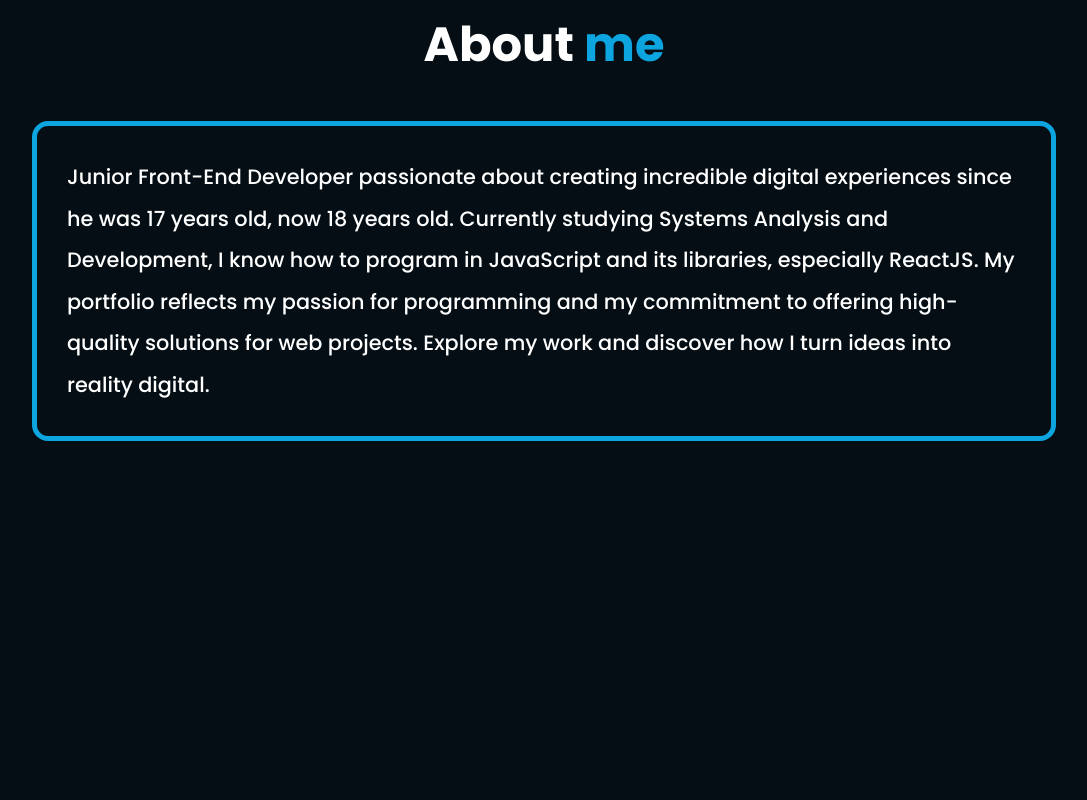
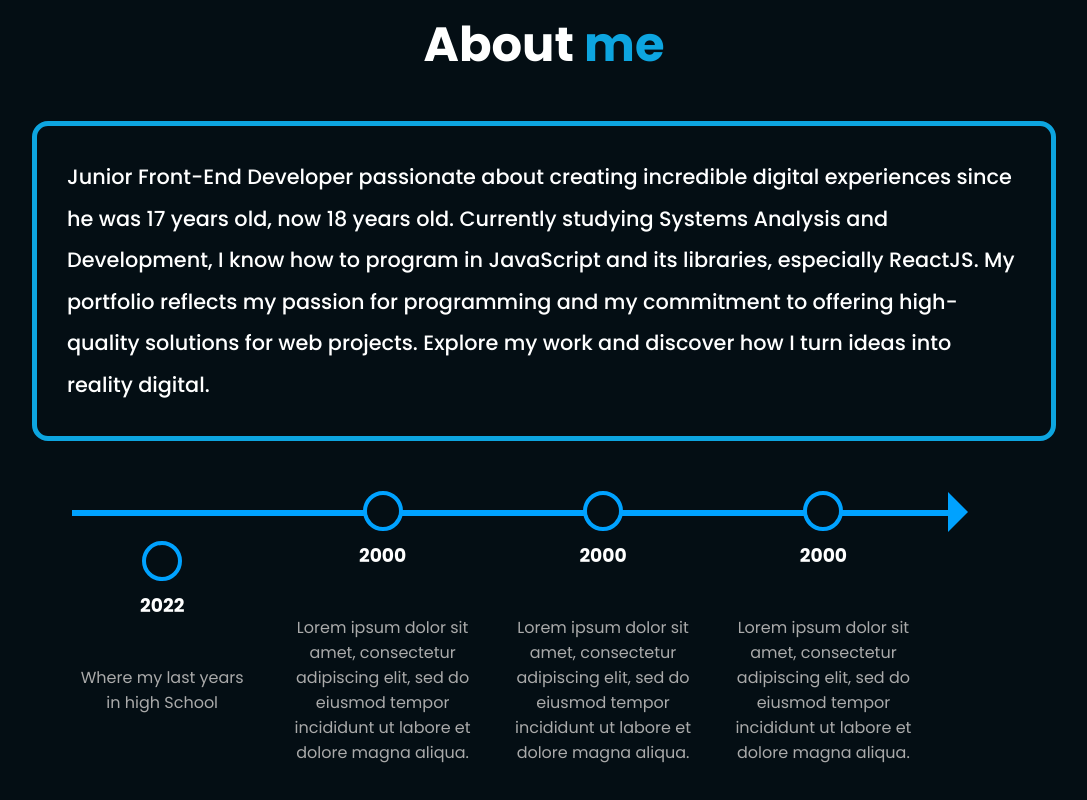
Before and after one commit to albert-claudio/albert-claudio-portfolio, a plain HTML site: page index.html in a window 1280 px wide. Shown: the part 1010-1810 px from the top of the page, without its empty margins (96-1183 px from the left). Before the commit the page ends 1451 px from the top, so only its background shows below. Drawn offline with Linux system fonts and the light colour scheme.

Commit message:
Add files via upload

```diff
--- a/index.html
+++ b/index.html
@@ -55,6 +55,31 @@
                     libraries, especially ReactJS. My portfolio reflects my passion for programming and my commitment to offering
                     high-quality solutions for web projects. Explore my work and discover how I turn ideas into reality digital.</p>
             </div>
+
+            <div class="timeline">
+                <div class="timeline-item">
+                    <div class="circle"></div>
+                    <h3>2022</h3>
+                    <p>Where my last years in high School</p>
+                </div>
+                <div class="timeline-item">
+                    <div class="circle"></div>
+                    <h3>2000</h3>
+                    <p>Lorem ipsum dolor sit amet, consectetur adipiscing elit, sed do eiusmod tempor incididunt ut labore et dolore magna aliqua.</p>
+                </div>
+                <div class="timeline-item">
+                    <div class="circle"></div>
+                    <h3>2000</h3>
+                    <p>Lorem ipsum dolor sit amet, consectetur adipiscing elit, sed do eiusmod tempor incididunt ut labore et dolore magna aliqua.</p>
+                </div>
+                <div class="timeline-item">
+                    <div class="circle"></div>
+                    <h3>2000</h3>
+                    <p>Lorem ipsum dolor sit amet, consectetur adipiscing elit, sed do eiusmod tempor incididunt ut labore et dolore magna aliqua.</p>
+                </div>
+                <div class="timeline-arrow"></div>
+            </div>
+
         </section>
 
     </main>
--- a/style.css
+++ b/style.css
@@ -173,3 +173,66 @@ main {
     color: white;
     font-weight: 500;
 }
+
+.timeline {
+  display: flex;
+  align-items: center;
+  justify-content: space-between;
+  position: relative;
+  width: 90%;
+  padding: 50px 20px;
+  max-width: 1200px;
+}
+
+.timeline-item {
+  margin-bottom: -270px;
+  text-align: center;
+  position: relative;
+  flex: 1;
+}
+
+.timeline-item h3 {
+  margin: 10px 0;
+  color: white;
+}
+
+.timeline-item p {
+  padding: 35px 20px;
+  font-size: 16px;
+  color: #aaa;
+}
+
+.circle {
+  width: 40px;
+  height: 40px;
+  background-color: #040e14;
+  border-radius: 50%;
+  margin: 0 auto;
+  position: relative;
+  z-index: 1;
+  border: 4px solid #00a2ff;
+}
+
+.timeline::before {
+  content: "";
+  position: absolute;
+  top: 50%;
+  left: 40px;
+  right: 0;
+  height: 6px;
+  background-color: #00a2ff;
+  z-index: 1;
+}
+
+.timeline-arrow {
+  width: 0;
+  height: 0;
+  border-top: 20px solid transparent;
+  border-bottom: 20px solid transparent;
+  border-left: 20px solid #00a2ff;
+  position: absolute;
+  right: 0;
+  top: 50%;
+  transform: translateY(-45%) translateX(70%);
+  z-index: 0;
+}
```
